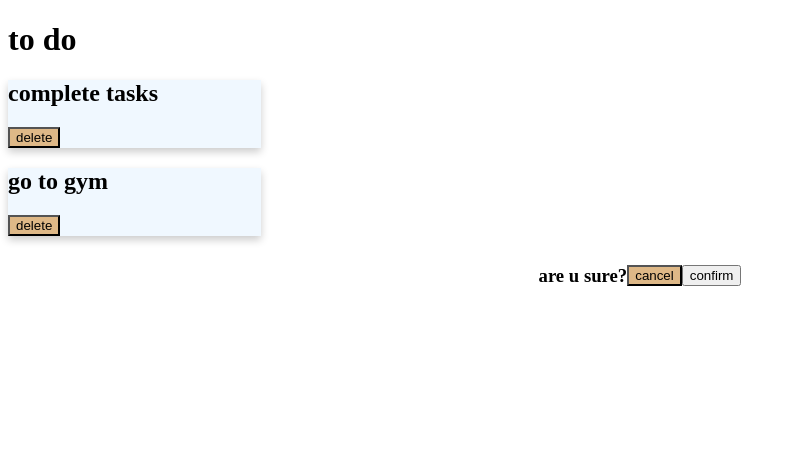
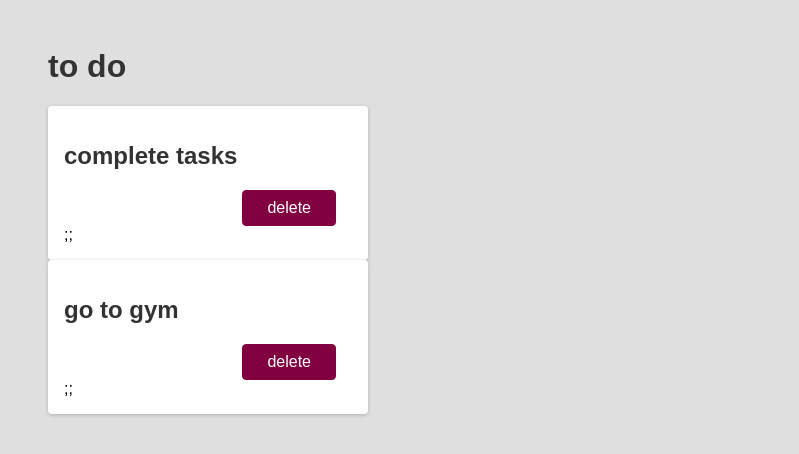
Before and after one commit to Anirudh-018/react-first, a React (Create React App) app: page / in a window 1280 px wide. Shown: the top 454 px of the page, without its empty margins (0-799 px from the left). Built offline with nearby package versions, Linux system fonts and the light colour scheme.

Commit message:
basic states and handling

```diff
--- a/src/App.js
+++ b/src/App.js
@@ -1,11 +1,9 @@
 import Todo from "./components/Todo";
-import Modal from "./components/Modal";
 function App() {
   return <div>
     <h1>to do</h1>
     <Todo title='complete tasks'/>
     <Todo title='go to gym'/>
-    <Modal />
   </div> ;
 }
 
--- a/src/components/Backdrop.js
+++ b/src/components/Backdrop.js
@@ -1,5 +1,5 @@
-function Backdrop(){
-    return <div />
+function Backdrop(props){
+    return <div className="backdrop" onClick={props.onClick}/>
 }
 
 export default Backdrop;
--- a/src/components/Modal.js
+++ b/src/components/Modal.js
@@ -1,9 +1,15 @@
-function Modal() {
+function Modal(props) {
+  function cancel(){
+    props.onCancel();
+  }
+  function confirm(){
+    props.onConfirm();
+  }
   return (
     <div className="modal">
       <h3>are u sure?</h3>
-      <button className="btn">cancel</button>
-      <button>confirm</button>
+      <button className="btn btn--alt" onClick={cancel}>cancel</button>
+      <button className="btn" onClick={confirm}>confirm</button>
     </div>
   );
 }
--- a/src/components/Todo.js
+++ b/src/components/Todo.js
@@ -1,11 +1,27 @@
-function Todo(props){
-    function deleteHandler(){
-        console.log("clicked");
+import { useState } from "react";
+import Modal from "./Modal";
+import Backdrop from "./Backdrop";
+function Todo(props) {
+  //returns value and the state chane function
+  const [showModal, setModalOpen] = useState(false);
+
+  function deleteHandler() {
+    setModalOpen(true);
+  }
+
+  function closeHandler(){
+    setModalOpen(false);
   }
   return (
     <div className="card">
       <h2>{props.title}</h2>
-          <button className="btn" onClick={deleteHandler}>delete</button>
+      <div className="actions">
+        <button className="btn" onClick={deleteHandler}>
+          delete
+        </button>
+      </div>
+      {showModal ? <Modal onCancel={closeHandler} onConfirm={closeHandler}/> : null};
+      {showModal?<Backdrop onClick={closeHandler}/>:null};
     </div>
   );
 }
--- a/src/index.css
+++ b/src/index.css
@@ -1,16 +1,73 @@
-.card{
-    background-color: aliceblue;
-    box-shadow: 0 4px 8px 0 rgba(0,0,0,0.2);
-    width: 20%;
-}
-.btn{
-    background-color: burlywood;
-    display:block;
-}
+* {
+    box-sizing: border-box;
+  }
 
-.modal{
-    display: flex;
-    justify-content: center;
-    align-items: center;
-    height: 10vh;
-}
+  body {
+    font-family: sans-serif;
+    margin: 3rem;
+    background-color: #dfdfdf;
+  }
+
+  h1, h2 {
+    color: #333333;
+  }
+
+  .btn {
+    font: inherit;
+    padding: 0.5rem 1.5rem;
+    cursor: pointer;
+    border-radius: 4px;
+    background-color: #800040;
+    color: white;
+    border: 1px solid #800040;
+    margin: 0 1rem;
+  }
+
+  .btn:hover {
+    background-color: #9c1458;
+    border-color: #9c1458;
+  }
+
+  .btn--alt {
+    background-color: transparent;
+    color: #800040;
+  }
+
+  .btn--alt:hover {
+    background-color: #f8dae9;
+  }
+
+  .card {
+    background-color: white;
+    border-radius: 4px;
+    box-shadow: 0 1px 4px rgba(0, 0, 0, 0.2);
+    padding: 1rem;
+    width: 20rem;
+  }
+
+  .actions {
+    text-align: right;
+  }
+
+  .modal {
+    box-shadow: 0 1px 4px rgba(0, 0, 0, 0.2);
+    border-radius: 6px;
+    background-color: white;
+    padding: 1rem;
+    text-align: center;
+    width: 30rem;
+    z-index: 10;
+    position: fixed;
+    top: 20vh;
+    left: calc(50% - 15rem);
+  }
+
+  .backdrop {
+    position: fixed;
+    z-index: 1;
+    background-color: rgba(0, 0, 0, 0.75);
+    width: 100%;
+    height: 100vh;
+    top: 0;
+    left: 0;
+  }
```
Lines whose indentation alone changed are shown as unchanged.
